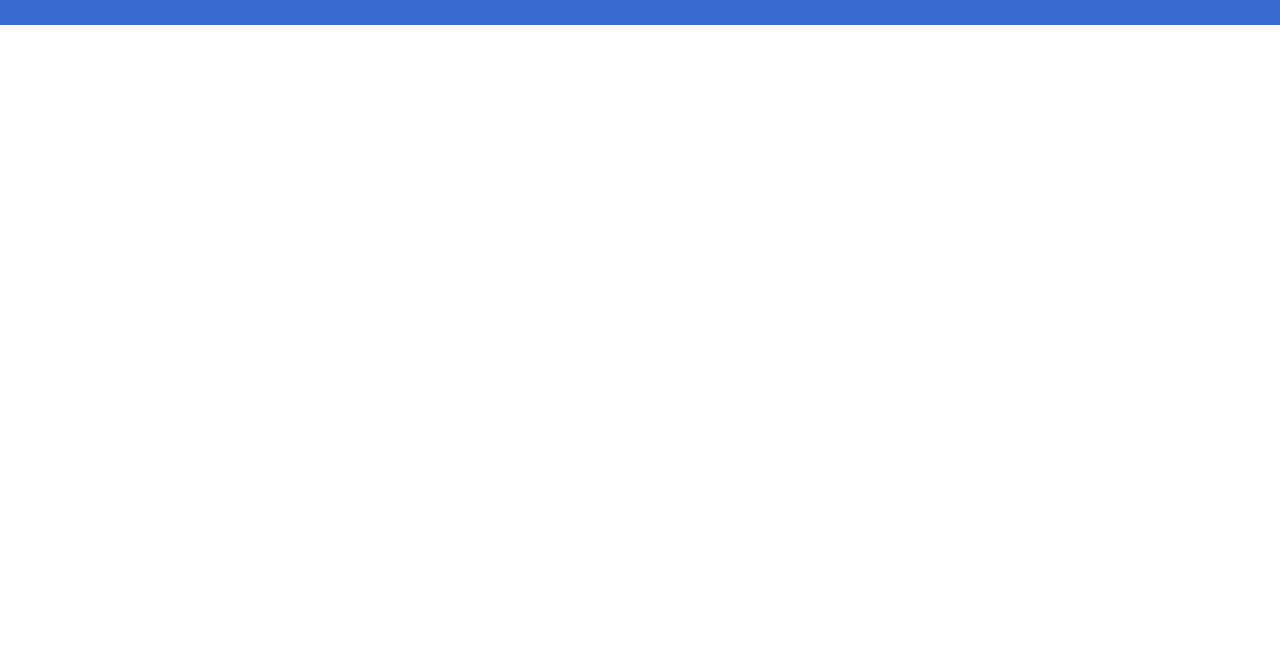
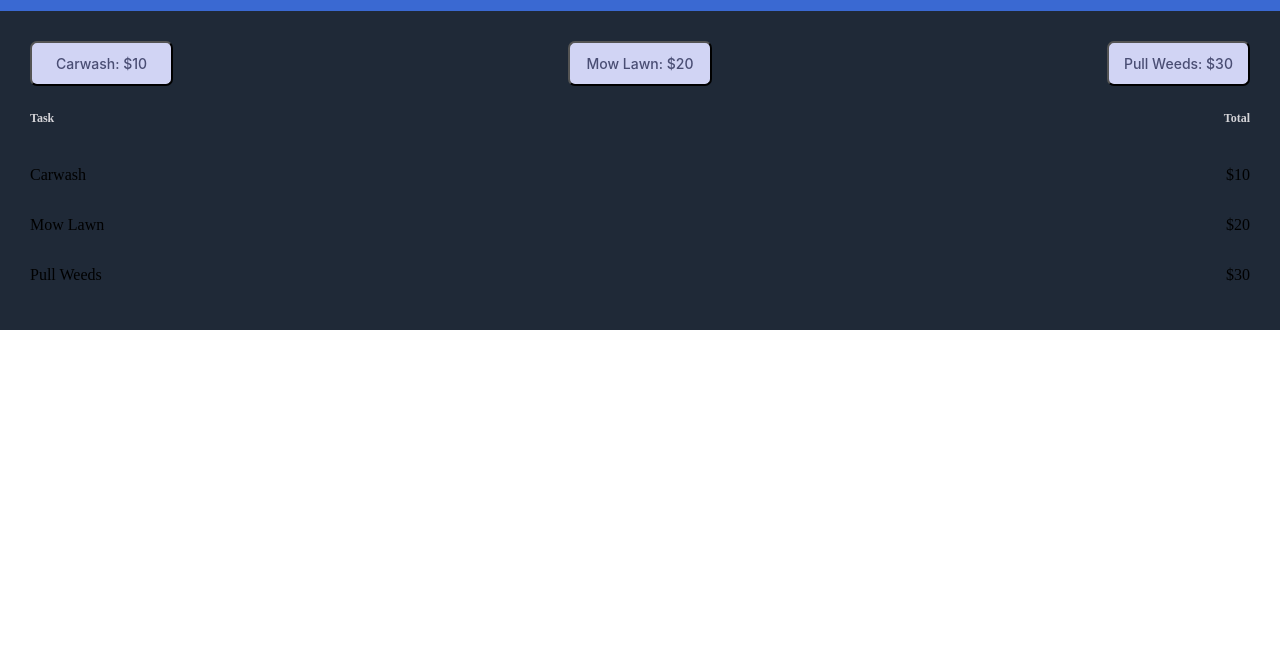
Before and after one commit to rudy35hernandez/Invoice-creator, a plain HTML site: page index.html in a window 1280 px wide. Shown: the part 149-800 px from the top of the page. Drawn offline with Linux system fonts and the light colour scheme.

Commit message:
added task divs to htm;

```diff
--- a/index.html
+++ b/index.html
@@ -5,7 +5,37 @@
     <body>
         <div id="header-container">
             <h1>Invoice Creator</h1>
-            <h2>Thanks for choosing GoodCorp, LLC </h2>
+            <h2 id="header-h2">Thanks for choosing GoodCorp, LLC </h2>
+        </div>
+
+        <div id="invoice-div">
+            <div id="invoice-content">
+        <!-- service buttons section -->
+                <div id="service-buttons">
+                  <button class="service-btn">Carwash: $10</button>
+                  <button class="service-btn">Mow Lawn: $20</button>
+                  <button class="service-btn">Pull Weeds: $30</button>
+                </div>
+        <!------------------------------>
+                <div id="task-total">
+                    <p class="task-total-hdr">Task</p>
+                    <p class="task-total-hdr">Total</p>
+                </div>
+                <div id="services-sec">
+                    <div class="task-div">
+                        <p class="task">Carwash</p>
+                        <p class="total">$10</p>
+                    </div>
+                    <div class="task-div">
+                        <p class="task">Mow Lawn</p>
+                        <p class="total">$20</p>
+                    </div>
+                    <div class="task-div">
+                        <p class="task">Pull Weeds</p>
+                        <p class="total">$30</p>
+                    </div>
+                </div>
+            </div>
         </div>
 
         <script src="index.js"></script>
```
